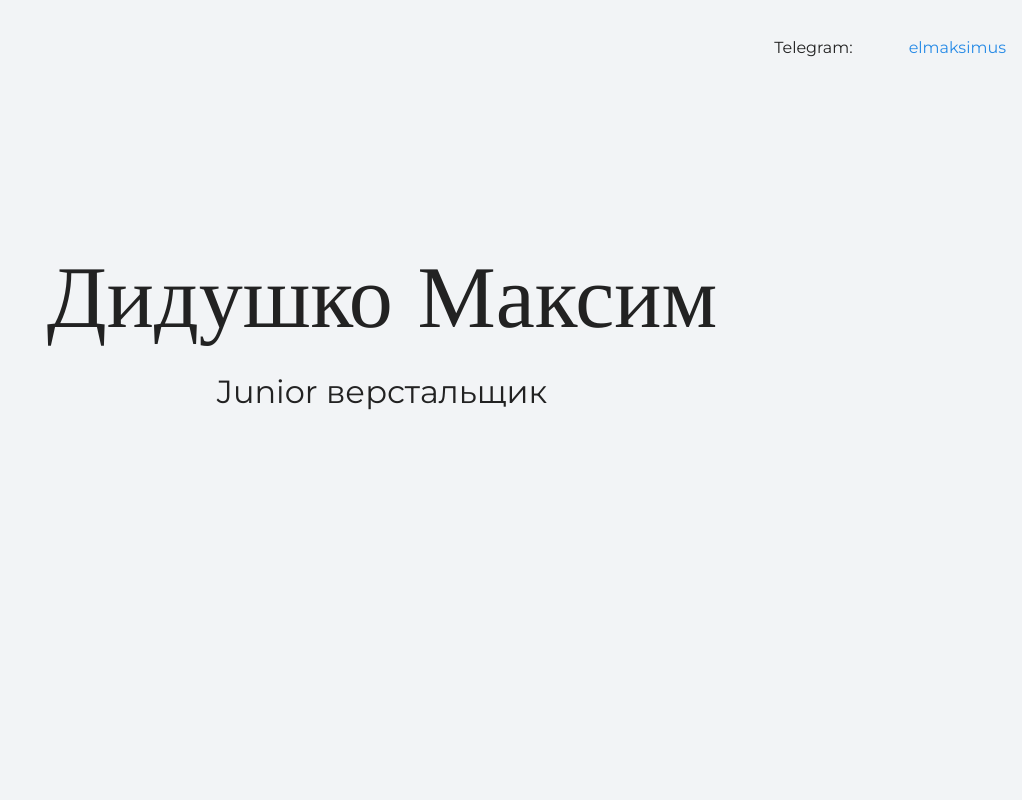
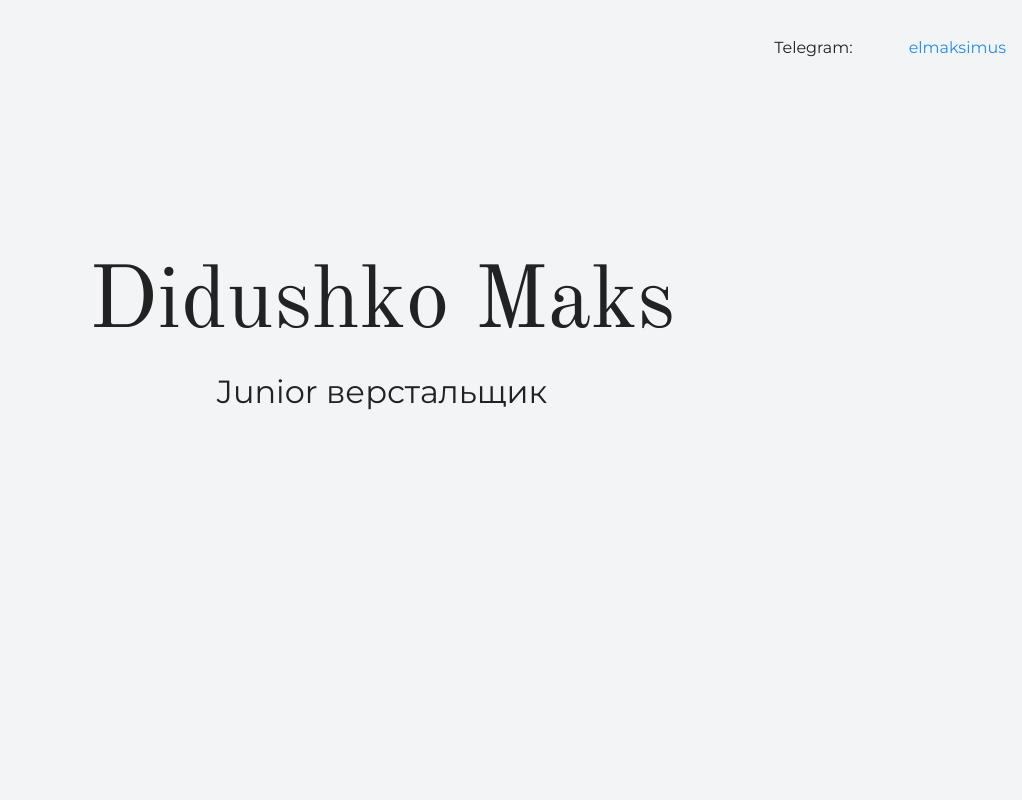
Before and after one commit to elmaksimus/my-site, a plain HTML site: page index.html in a window 1280 px wide. Shown: the top 800 px of the page, without its empty margins (258-1280 px from the left). Drawn offline with nearby package versions, Linux system fonts and the light colour scheme.

Commit message:
Add files via upload
меняет текст на главной странице

```diff
--- a/index.html
+++ b/index.html
@@ -14,7 +14,7 @@
     </header>
 
     <section class="hero-image">
-      <div class="container"><h1 class="heading">Дидушко Максим</h1>
+      <div class="container"><h1 class="heading">Didushko Maks</h1>
       <p>Junior верстальщик</p></div>
     </section>
 
```
